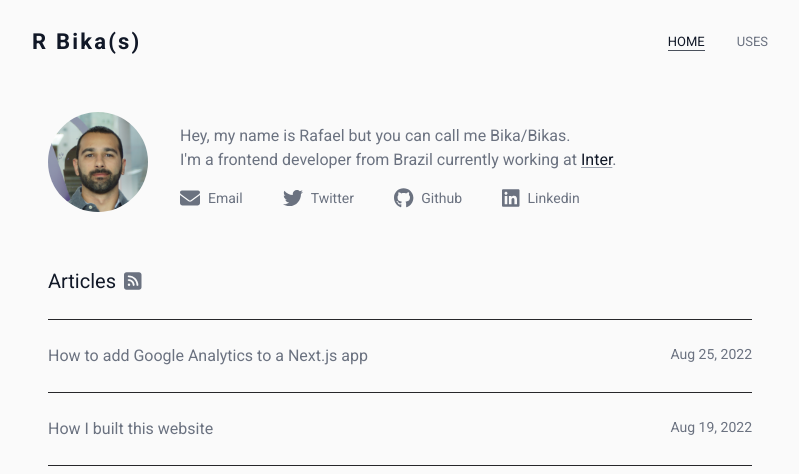
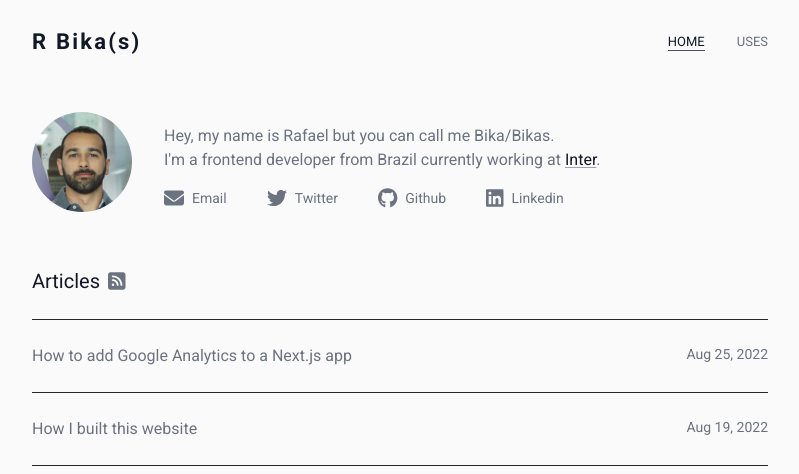
Before and after one commit to rbika/rbika.com, a Next.js app: page / in a window 1280 px wide. Shown: the top 474 px of the page, without its empty margins (240-1039 px from the left). Built offline with nearby package versions, Linux system fonts and the light colour scheme.

Commit message:
Fix page width

```diff
--- a/pages/404.tsx
+++ b/pages/404.tsx
@@ -11,7 +11,7 @@ const NotFound: NextPage = () => {
         description="The page you are looking for does not exist"
         path="/404"
       />
-      <div className="mx-auto max-w-3xl px-4 pb-40 flex flex-col h-[calc(100vh_-_176px)] justify-center items-center">
+      <div className="pb-40 flex flex-col h-[calc(100vh_-_176px)] justify-center items-center">
         <h1 className="mb-2 tracking-widest font-thin text-6xl text-primary">
           404
         </h1>
--- a/pages/blog/[slug].tsx
+++ b/pages/blog/[slug].tsx
@@ -19,7 +19,8 @@ const Post: NextPage<PostProps> = ({ postData }: any) => {
   return (
     <PageContainer>
       <Seo path={`/blog/${slug}`} />
-      <div className="mx-auto max-w-3xl px-4">
+
+      <div>
         <header className="mb-12">
           <h1 className="text-4xl leading-tight">{postData.title}</h1>
           <p className="text-secondary mt-4 sm:mt-2 text-sm">
--- a/pages/index.tsx
+++ b/pages/index.tsx
@@ -18,7 +18,8 @@ const Home: NextPage<BlogProps> = ({ postsMetaData }) => {
   return (
     <PageContainer>
       <Seo path="/" />
-      <div className="mx-auto max-w-3xl px-4">
+
+      <div>
         <AboutMe />
 
         <h2 className="text-xl pb-6 pt-12">
--- a/pages/uses.tsx
+++ b/pages/uses.tsx
@@ -13,7 +13,8 @@ const Uses: NextPage<UsesProps> = ({ usesData }) => {
   return (
     <PageContainer>
       <Seo path="/uses" />
-      <div className="mx-auto max-w-3xl px-4">
+
+      <div>
         <h1 className="text-primary text-5xl leading-tight font-medium mb-8 ">
           Uses
         </h1>
```
